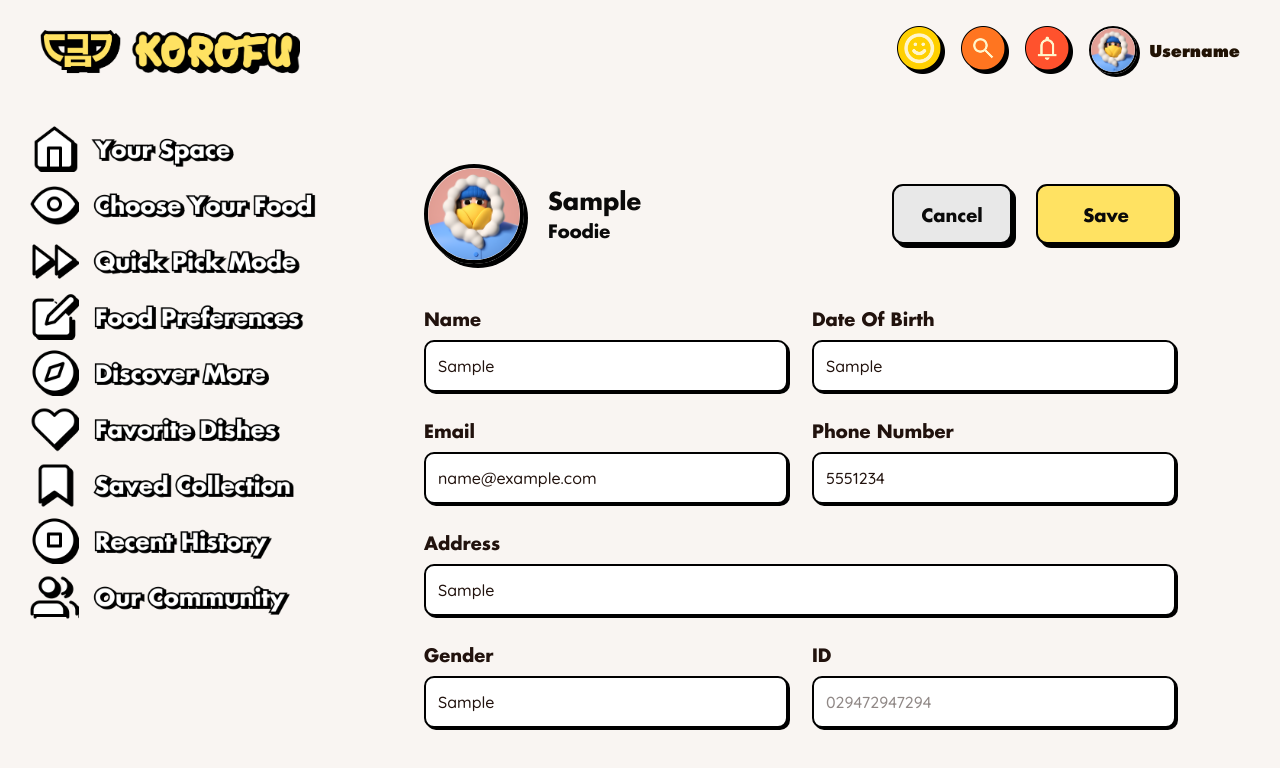
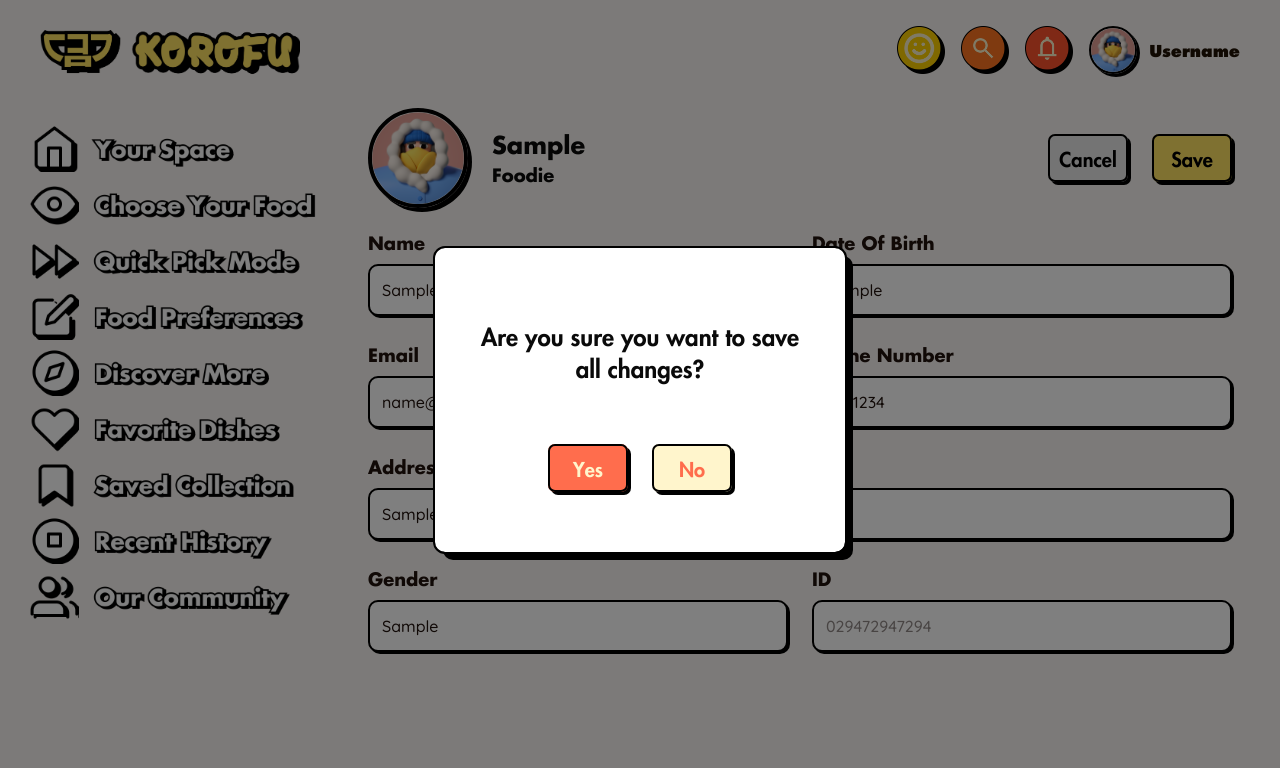
Before and after one commit to huytienlam/Korofu, a Next.js app in the folder frontend/: page /profile in a window 1280 px wide. Both pictures are taken after typing "Sample", "Sample", "name@example.com", "5551234", "Sample", "Sample" into the empty fields and a click on the button "Save". Shown: the top 768 px of the page. Built offline with nearby package versions, Linux system fonts and the light colour scheme; a web font is replaced by a local one.

Commit message:
Update Profile with Popup

```diff
--- a/frontend/src/app/profile/page.tsx
+++ b/frontend/src/app/profile/page.tsx
@@ -4,6 +4,7 @@ import Image from "next/image";
 import UserNavbar from "../../components/UserNavbar";
 import Sidebar from "../../components/Sidebar";
 import { useState, useEffect } from "react";
+import SavePopup from "../../components/Popups/Save";
 
 interface ProfileData {
   name: string;
@@ -26,20 +27,21 @@ const ProfilePage = () => {
     id: "",
   });
 
-  // Load data from localStorage on component mount
+  const [showSavePopup, setShowSavePopup] = useState(false);
+
+  // Load data from localStorage
   useEffect(() => {
     const savedProfile = localStorage.getItem("userProfile");
     if (savedProfile) {
       try {
-        const parsedProfile = JSON.parse(savedProfile);
-        setProfileData(parsedProfile);
+        setProfileData(JSON.parse(savedProfile));
       } catch (error) {
         console.error("Error parsing saved profile:", error);
       }
     }
   }, []);
 
-  // Handle input changes
+  // Input changes
   const handleInputChange = (field: keyof ProfileData, value: string) => {
     setProfileData((prev) => ({
       ...prev,
@@ -47,29 +49,12 @@ const ProfilePage = () => {
     }));
   };
 
-  // Save to localStorage
-  const handleSave = () => {
-    try {
-      localStorage.setItem("userProfile", JSON.stringify(profileData));
-      alert("Profile saved successfully!");
-    } catch (error) {
-      console.error("Error saving profile:", error);
-      alert("Error saving profile. Please try again.");
-    }
-  };
-
-  // Cancel changes - reload from localStorage
+  // Cancel → reset from storage
   const handleCancel = () => {
     const savedProfile = localStorage.getItem("userProfile");
     if (savedProfile) {
-      try {
-        const parsedProfile = JSON.parse(savedProfile);
-        setProfileData(parsedProfile);
-      } catch (error) {
-        console.error("Error loading saved profile:", error);
-      }
+      setProfileData(JSON.parse(savedProfile));
     } else {
-      // Reset to empty if no saved data
       setProfileData({
         name: "",
         dateOfBirth: "",
@@ -89,13 +74,13 @@ const ProfilePage = () => {
       <div className="flex flex-1 max-h-screen">
         <Sidebar />
 
-        <main className="flex-1 p-6 rounded-3xl mr-10">
+        <main className="flex-1 mr-10 overflow-y-auto">
           {/* Title */}
 
           {/* Card Container */}
-          <div className="p-10 w-full max-w-5xl mx-auto">
+          <div className="p-2 w-full max-w-5xl mx-auto">
             {/* Avatar Section */}
-            <div className="flex items-center justify-between mb-10">
+            <div className="flex items-center justify-between mb-5">
               {/* Left: Avatar + Name */}
               <div className="flex items-center gap-6">
                 <div className="relative">
@@ -119,17 +104,13 @@ const ProfilePage = () => {
               <div className="flex gap-6">
                 <button
                   onClick={handleCancel}
-                  className="w-30 h-15 bg-[#E8E8E8] border-2 border-black
-                 shadow-[4px_4px_0_#000] rounded-[11px]
-                 font-bold text-lg hover:translate-x-[2px] hover:translate-y-[2px] transition-all"
+                  className="small-button bg-korofu-gray"
                 >
                   Cancel
                 </button>
                 <button
-                  onClick={handleSave}
-                  className="w-35 h-15 bg-[#FFE262] border-2 border-black
-                 shadow-[4px_4px_0_#000] rounded-[11px]
-                 font-bold text-lg hover:translate-x-[2px] hover:translate-y-[2px] transition-all"
+                  onClick={() => setShowSavePopup(true)} // ✅ open popup
+                  className="small-button bg-korofu-yellow"
                 >
                   Save
                 </button>
@@ -241,6 +222,13 @@ const ProfilePage = () => {
           </div>
         </main>
       </div>
+      {/* ✅ Render SavePopup if active */}
+      {showSavePopup && (
+        <SavePopup
+          onClose={() => setShowSavePopup(false)}
+          profileData={profileData} // pass data
+        />
+      )}
     </div>
   );
 };
--- /dev/null
+++ b/frontend/src/components/Popups/Save.tsx
@@ -0,0 +1,73 @@
+"use client";
+import { useState } from "react";
+
+interface SavePopupProps {
+  onClose: () => void;
+  profileData: any; // pass from ProfilePage
+}
+
+export default function SavePopup({ onClose, profileData }: SavePopupProps) {
+  const [success, setSuccess] = useState(false);
+
+  const handleYes = () => {
+    try {
+      localStorage.setItem("userProfile", JSON.stringify(profileData)); // ✅ real save
+      setSuccess(true);
+    } catch (error) {
+      console.error("Error saving profile:", error);
+    }
+  };
+
+  if (success) {
+    return (
+      <div className="fixed inset-0 flex items-center justify-center z-50">
+        <div
+          className="absolute inset-0 bg-black opacity-50"
+          onClick={onClose}
+        ></div>
+
+        <div className="popup relative">
+          <button
+            onClick={onClose}
+            className="absolute top-3 right-4 text-3xl font-bold !font-[Quicksand] text-gray-700 hover:text-black"
+          >
+            x
+          </button>
+          <p className="text-2xl my-15 font-semibold text-center">
+            Your changes are successfully saved.
+          </p>
+        </div>
+      </div>
+    );
+  }
+
+  return (
+    <div className="fixed inset-0 flex items-center justify-center z-50">
+      <div
+        className="absolute inset-0 bg-black opacity-50"
+        onClick={onClose}
+      ></div>
+
+      <div className="popup">
+        <p className="text-2xl mb-15 mt-3 font-semibold text-center">
+          Are you sure you want to save<br/>
+          all changes?
+        </p>
+        <div className="flex justify-center gap-6">
+          <button
+            onClick={handleYes}
+            className="small-button bg-korofu-light-red text-korofu-light-yellow"
+          >
+            Yes
+          </button>
+          <button
+            onClick={onClose}
+            className="small-button bg-korofu-light-yellow text-korofu-light-red"
+          >
+            No
+          </button>
+        </div>
+      </div>
+    </div>
+  );
+}
```
